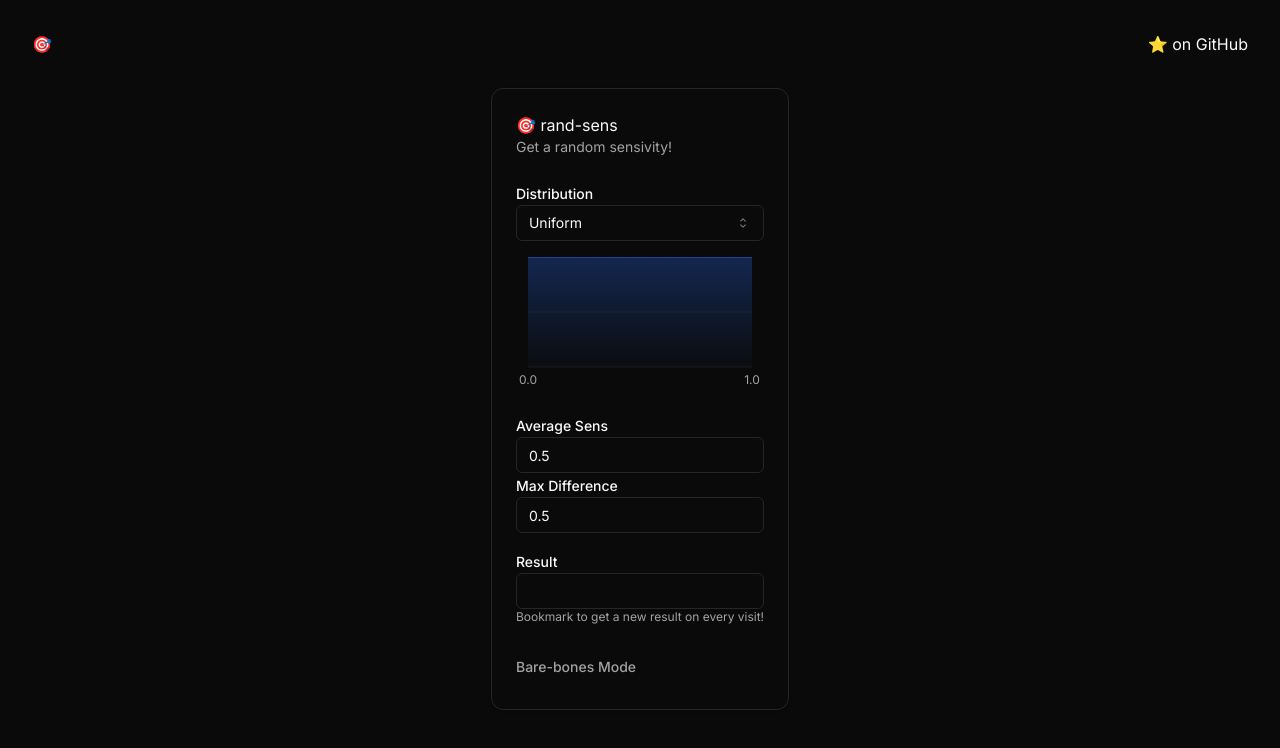
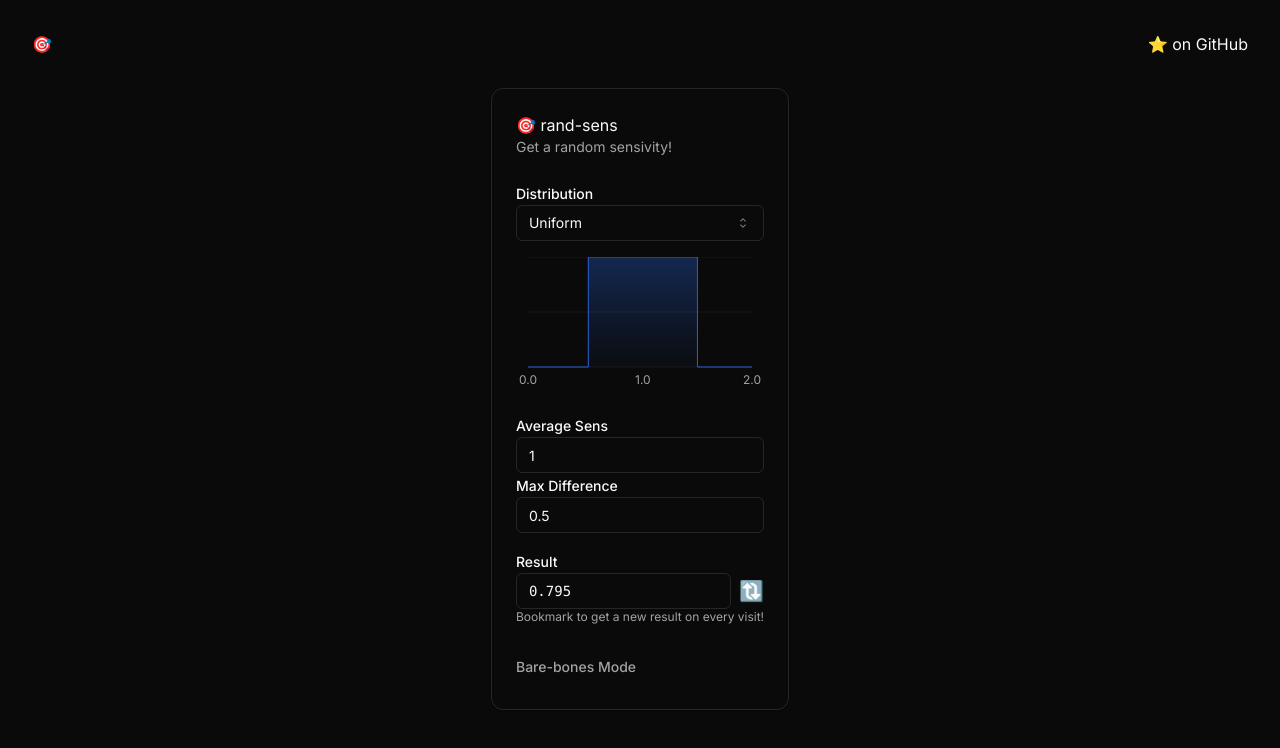
Before and after one commit to junqiwu02/rand-sens, a Next.js app: page / in a window 1280 px wide. Shown: the top 748 px of the page. Built offline with nearby package versions, Linux system fonts and the light colour scheme.

Commit message:
basic functionality

```diff
--- /dev/null
+++ b/app/bare/page.tsx
@@ -0,0 +1,27 @@
+export default function Bare({ searchParams }: { searchParams: any }) {
+  const params = new URLSearchParams(searchParams);
+  const dist = params.get("dist") || "uni";
+  const avg = parseFloat(params.get("avg") || "1");
+  const diff = parseFloat(params.get("diff") || "0.5");
+
+  const uniformRandom = () => {
+    const max = avg + diff;
+    const min = avg - diff;
+    return Math.random() * (max - min) + min;
+  };
+  const normalRandom = () => {
+    const u = 1 - Math.random(); // Converting [0,1) to (0,1]
+    const v = Math.random();
+    const z = Math.sqrt(-2.0 * Math.log(u)) * Math.cos(2.0 * Math.PI * v);
+    // Transform to the desired mean and standard deviation:
+    return z * diff + avg;
+  };
+
+  let res = dist === "norm" ? normalRandom() : uniformRandom();
+
+  return (
+    <>
+      <pre className="text-mono text-sm p-2">{res.toFixed(3)}</pre>
+    </>
+  );
+}
--- a/app/main-chart.tsx
+++ b/app/main-chart.tsx
@@ -27,7 +27,7 @@
           dataKey="sens"
           tickLine={false}
           axisLine={false}
-          tickCount={3}
+          ticks={[chartData[0].sens, chartData.at(Math.floor(chartData.length / 2)).sens, chartData.at(-1).sens]}
           domain={["dataMin", "dataMax"]}
           tickFormatter={(value) => value.toFixed(1)}
         />
--- a/app/page.tsx
+++ b/app/page.tsx
@@ -21,35 +21,39 @@
 import Link from "next/link";
 import { MainChart } from "./main-chart";
 import { usePathname, useRouter, useSearchParams } from "next/navigation";
+import { useReducer } from "react";
 
 export default function Home() {
   const router = useRouter();
   const pathname = usePathname();
+  console.log(pathname);
   const searchParams = useSearchParams();
   const params = new URLSearchParams(searchParams);
+  const [, forceUpdate] = useReducer((x) => x + 1, 0);
 
   const handleChange = (name: string, value: string) => {
-    params.set(name, value);
+    if (value) {
+      params.set(name, value);
+    } else {
+      params.delete(name);
+    }
     router.replace(`${pathname}?${params.toString()}`);
   };
 
   const dist = params.get("dist") || "uni";
+  const avg = parseFloat(params.get("avg") || "1");
   const diff = parseFloat(params.get("diff") || "0.5");
-  const avg = parseFloat(params.get("avg") || "0.5");
 
-  const chartData: any[] = [];
-  for (let i = 0; i < 2 * avg; i += 0.05 * avg) {
+  const chartData = [];
+  const step = avg === 0 ? 0.05 : 0.05 * avg;
+  for (let i = 0; i <= 2 * avg; i += step) {
     let prob = 0;
     if (dist === "norm") {
       // Calculate the height of the normal distribution at point i
       const exponent = -Math.pow(i - avg, 2) / (2 * Math.pow(diff, 2));
       prob = (1 / (diff * Math.sqrt(2 * Math.PI))) * Math.exp(exponent);
-    } else {
-      if (avg - diff <= i && i <= avg + diff) {
-        prob = 1 / (2 * diff);
-      } else {
-        prob = 0;
-      }
+    } else if (avg - diff <= i && i <= avg + diff) {
+      prob = 1 / (2 * diff);
     }
 
     chartData.push({
@@ -58,14 +62,32 @@
     });
   }
 
-  // TODO: decouple animations from default values
-  // Since clearing an input resets the input value to the default value
+  const uniformRandom = () => {
+    const max = avg + diff;
+    const min = avg - diff;
+    return Math.random() * (max - min) + min;
+  };
+  const normalRandom = () => {
+    const u = 1 - Math.random(); // Converting [0,1) to (0,1]
+    const v = Math.random();
+    const z = Math.sqrt(-2.0 * Math.log(u)) * Math.cos(2.0 * Math.PI * v);
+    // Transform to the desired mean and standard deviation:
+    return z * diff + avg;
+  };
+
+  const res = dist === "norm" ? normalRandom() : uniformRandom();
 
   return (
     <>
       <nav className="flex items-center justify-between p-8">
-        <Link href="/">🎯</Link>
-        <Link href="https://github.com/junqiwu02/rand-sens">⭐ on GitHub</Link>
+        <a href="/">🎯</a>
+        <a
+          href="https://github.com/junqiwu02/rand-sens"
+          target="_blank"
+          rel="noreferrer"
+        >
+          ⭐ on GitHub
+        </a>
       </nav>
       <main className="flex flex-col items-center justify-between px-24">
         <Card>
@@ -78,7 +100,7 @@
               <Label htmlFor="dist">Distribution</Label>
               <Select
                 name="dist"
-                value={dist}
+                defaultValue={dist}
                 onValueChange={(value) => handleChange("dist", value)}
                 required
               >
@@ -94,7 +116,10 @@
               </Select>
             </div>
 
-            <MainChart lineType={dist === "norm" ? "monotone" : "step"} chartData={chartData} />
+            <MainChart
+              lineType={dist === "norm" ? "monotone" : "step"}
+              chartData={chartData}
+            />
 
             <div>
               <Label htmlFor="avg">Average Sens</Label>
@@ -102,17 +127,19 @@
                 id="avg"
                 type="number"
                 name="avg"
-                value={avg}
+                defaultValue={avg}
                 step={0.001}
                 onChange={(e) => handleChange(e.target.name, e.target.value)}
                 required
               />
-              <Label htmlFor="diff">Max Difference</Label>
+              <Label htmlFor="diff">
+                {dist === "norm" ? "Standard Deviation" : "Max Difference"}
+              </Label>
               <Input
                 id="diff"
                 type="number"
                 name="diff"
-                value={diff}
+                defaultValue={diff}
                 step={0.001}
                 onChange={(e) => handleChange(e.target.name, e.target.value)}
                 required
@@ -121,7 +148,24 @@
 
             <div>
               <Label htmlFor="res">Result</Label>
-              <Input id="res" name="res" readOnly />
+              <div className="flex gap-2">
+                <Input
+                  className="font-mono"
+                  id="res"
+                  name="res"
+                  readOnly
+                  value={res.toFixed(3)}
+                />
+                {/* TODO: Add a button to copy the result to clipboard */}
+                <Button
+                  variant="link"
+                  className="text-xl p-0"
+                  onClick={forceUpdate}
+                >
+                  🔃
+                </Button>
+              </div>
+
               <p className="text-xs text-muted-foreground">
                 Bookmark to get a new result on every visit!
               </p>
@@ -129,8 +173,14 @@
           </CardContent>
 
           <CardFooter>
-            <Button variant="link" className="p-0 text-muted-foreground">
-              Bare-bones Mode
+            <Button
+              variant="link"
+              className="p-0 text-muted-foreground"
+              asChild
+            >
+              <Link href={`${pathname}bare?${params.toString()}`}>
+                Bare-bones Mode
+              </Link>
             </Button>
           </CardFooter>
         </Card>
```
Also changed, not shown: app/layout.tsx (+4 -0 lines).
